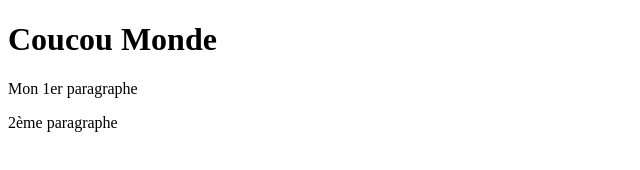
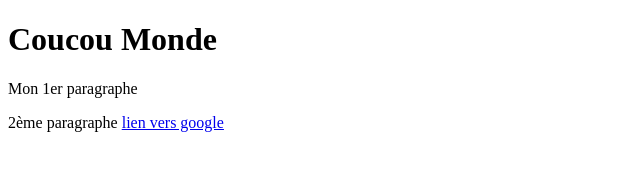
Before and after one commit to JustinRvt/revision-git-github, a plain HTML site: page index.html in a window 1280 px wide. Shown: the whole page, without its empty margins (0-640 px from the left). Drawn offline with Linux system fonts and the light colour scheme.

Commit message:
ajout lien vers google

```diff
--- a/index.html
+++ b/index.html
@@ -10,6 +10,7 @@
     <h1>Coucou Monde</h1>
     <p1>Mon 1er paragraphe
     </p1>
-    <p>2ème paragraphe</p>
+    <p>2ème paragraphe <a href="www.google.fr">lien vers google</a></p>
+
 </body>
 </html>
```
